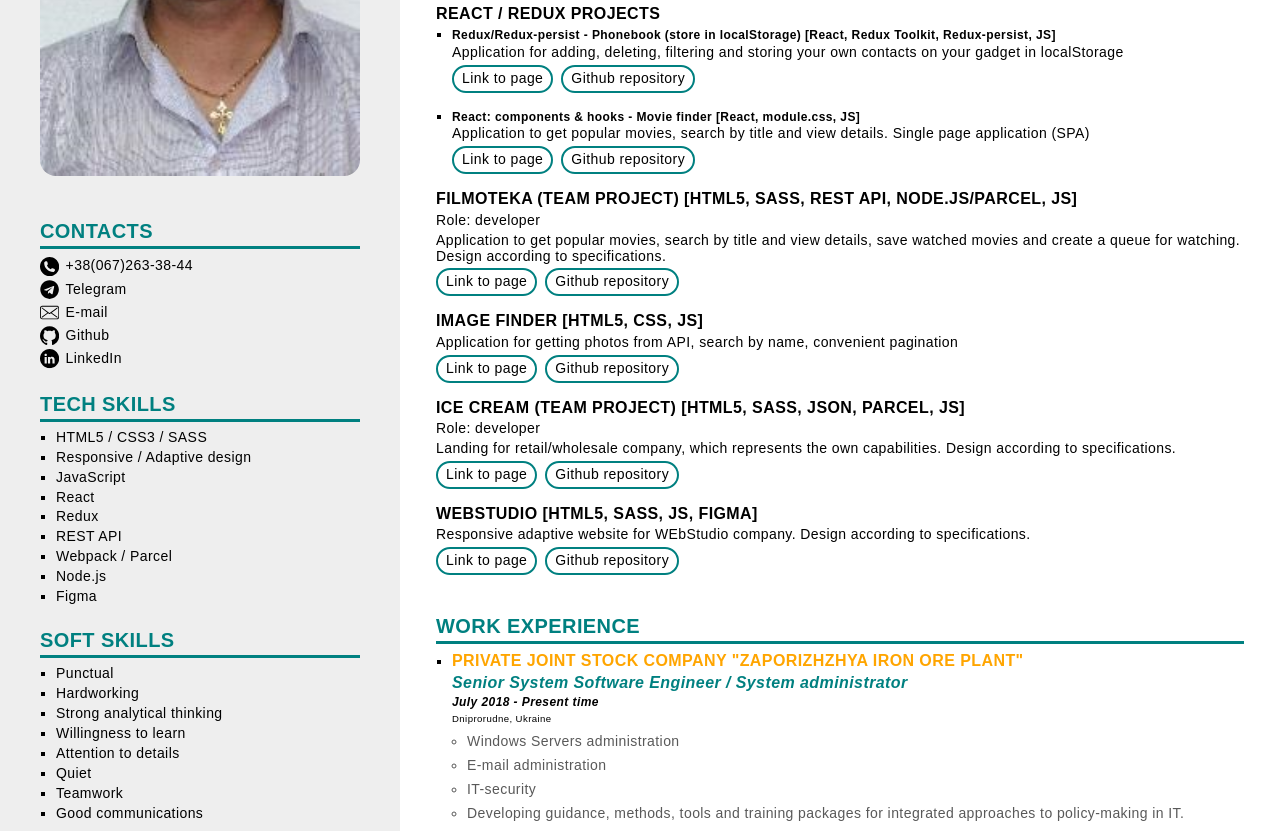
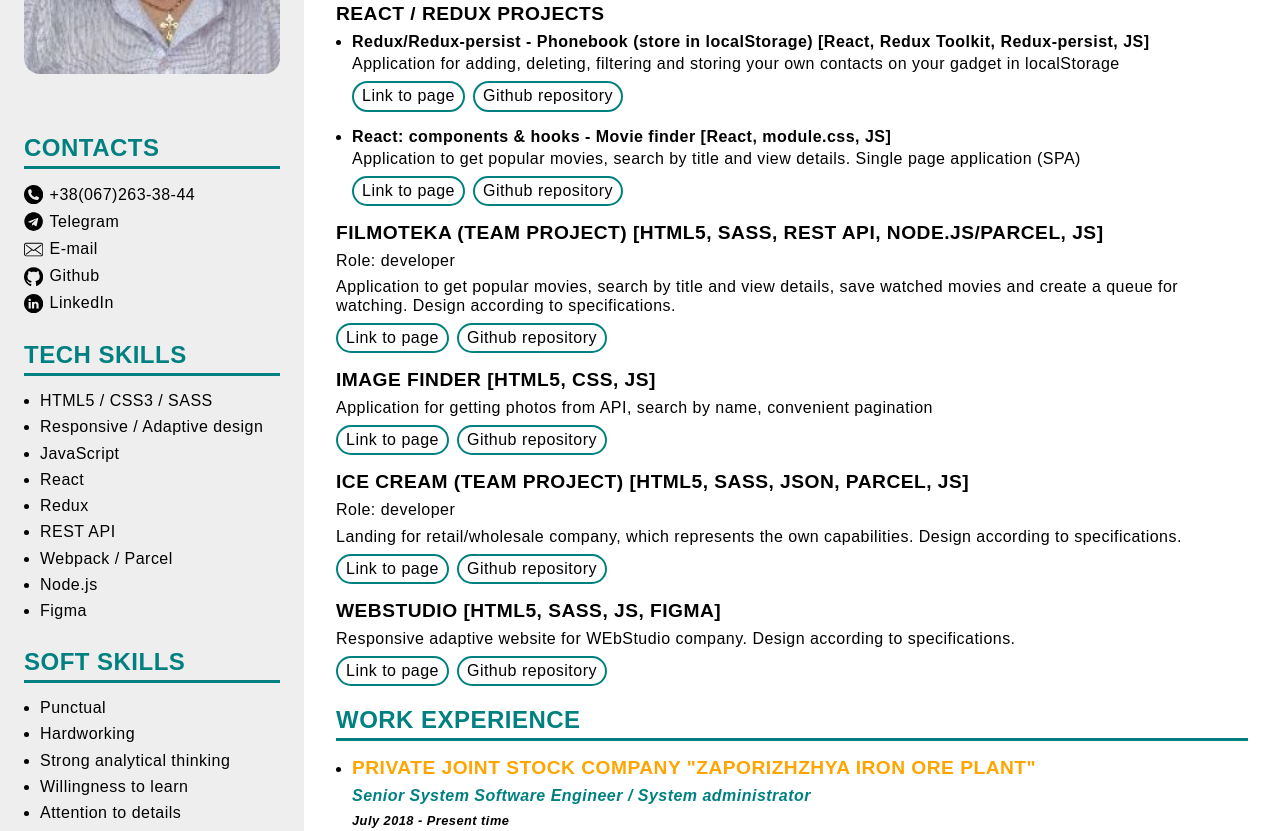
Before and after one commit to DmitryNikolin/resume, a plain HTML site: page index.html in a window 1280 px wide. Shown: the part 292-1123 px from the top of the page. Drawn offline with nearby package versions, Linux system fonts and the light colour scheme.

Commit message:
Update index.css

```diff
--- a/index.css
+++ b/index.css
@@ -2,7 +2,7 @@ body {
   font-family: "Arial", sans-serif;
   background-color: white;
   color: black;
-  font-size: 14px;
+  font-size: 1rem;
   letter-spacing: 0.03em;
   line-height: 1.14;
 }
@@ -46,46 +46,44 @@ img {
 }
 
 .main-section {
-  padding: 2.5vh;
+  padding: 2rem;
   padding-bottom: 0;
 }
 
 .section {
-  padding: 2vh;
   padding-bottom: 0;
-  padding-top: 1.5vh;
 }
 
 .subsection {
   list-style: none;
-  margin-bottom: 1vw;
+  margin-bottom: 1rem;
 }
 
 .subsection-item {
-  margin-bottom: 1vw;
+  margin-bottom: 1rem;
 }
 
 .hero-section {
   display: flex;
   align-items: center;
-  height: 27vh;
+  height: 12rem;
 }
 
 .h1-title {
   display: block;
-  font-size: 5vh;
+  font-size: 2rem;
   text-transform: uppercase;
-  margin-bottom: 2vh;
+  margin-bottom: 1rem;
 }
 
 .h2-title {
   display: block;
-  font-size: 2.5vh;
+  font-size: 1.5rem;
   font-weight: 900;
   line-height: 1.5;
   text-transform: uppercase;
-  margin-top: 1vh;
-  margin-bottom: 1vh;
+  margin-top: 1rem;
+  margin-bottom: 1rem;
   color: teal;
 }
 
@@ -95,14 +93,14 @@ img {
 
 .h3-title {
   display: block;
-  font-size: 2vh;
+  font-size: 1.2rem;
   text-transform: uppercase;
-  margin-bottom: 0.5vh;
+  margin-bottom: 0.5rem;
 }
 
 .h4-title {
   display: block;
-  font-size: 1.5vh;
+  font-size: 1rem;
 }
 
 .company {
@@ -110,29 +108,29 @@ img {
 }
 
 .text {
-  margin-top: 0.25vh;
-  margin-bottom: 0.5vh;
+  margin-top: 0.25rem;
+  margin-bottom: 0.5rem;
 }
 
 .job {
   font-weight: 600;
   font-style: italic;
-  font-size: 2vh;
+  font-size: 1rem;
   color: teal;
 }
 
 .location {
-  font-size: 1.2vh;
+  font-size: 0.8rem;
 }
 
 .text-accent {
   font-weight: 600;
-  font-size: 1.5vh;
+  font-size: 0.8rem;
   font-style: italic;
 }
 
 .square-style {
-  list-style: square;
+  list-style:disc;
   padding-left: 1rem;
 }
 
@@ -174,8 +172,8 @@ img {
 .work-list-item {
   font-style: normal;
   font-weight: normal;
-  font-size: 14px;
-  line-height: 24px;
+  font-size: 1rem;
+  list-style:inside;
   color: #595959;
 }
 
@@ -188,27 +186,28 @@ img {
 }
 
 .aside-section {
-  width: 25rem;
-  padding: 2.5rem;
+  width: 20rem;
+  padding: 1.5rem;
   background-color: #eeeeee;
 }
 
 .aside-img {
-  width: 20rem;
+  width: 16rem;
   margin-bottom: 1.5rem;
   border-radius: 1rem;
 }
 
 .aside-inner {
-  padding: 1vh 0;
+  padding: 1rem 0;
 }
 
 .aside-item {
-  margin-bottom: 2.5vh;
+  margin-bottom: 1.5rem;
 }
 
 .aside-subsection li {
-  margin-bottom: 0.5vh;
+  margin-bottom: 0.5rem;
+  font-size: 1rem;
 }
 
 .contact-item {
```
